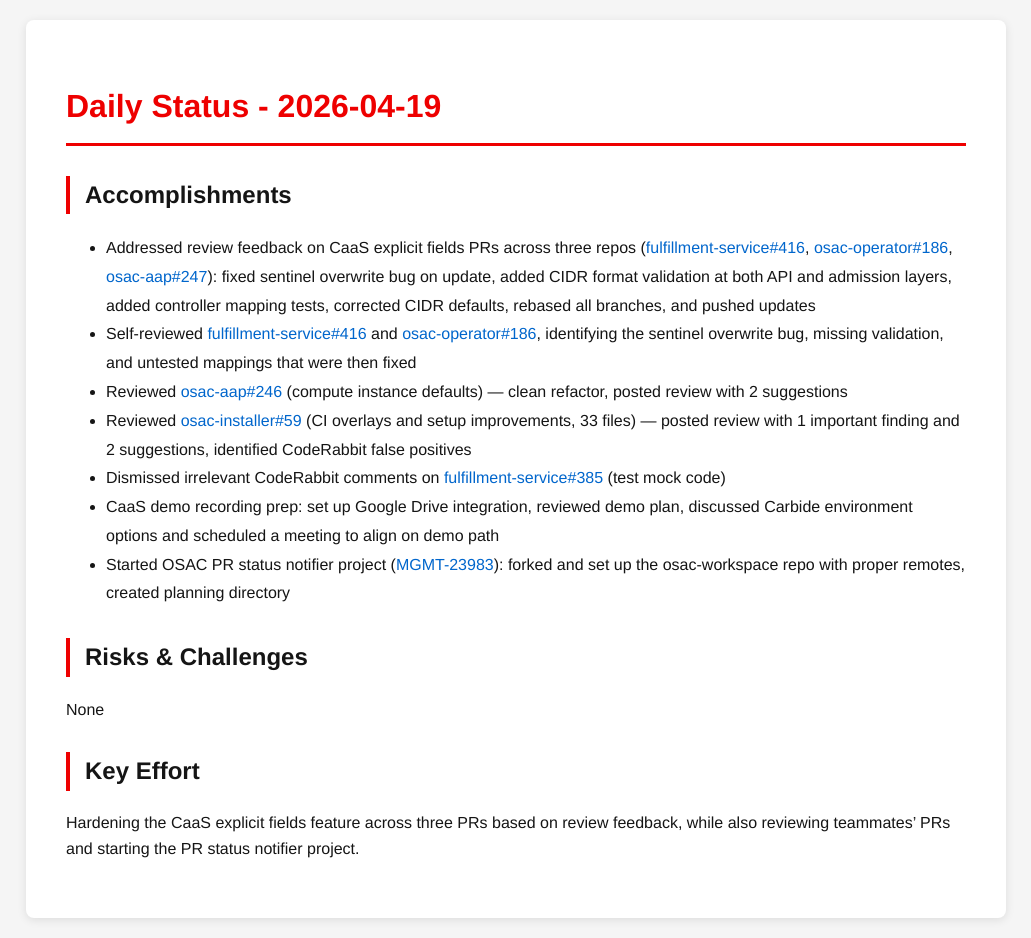
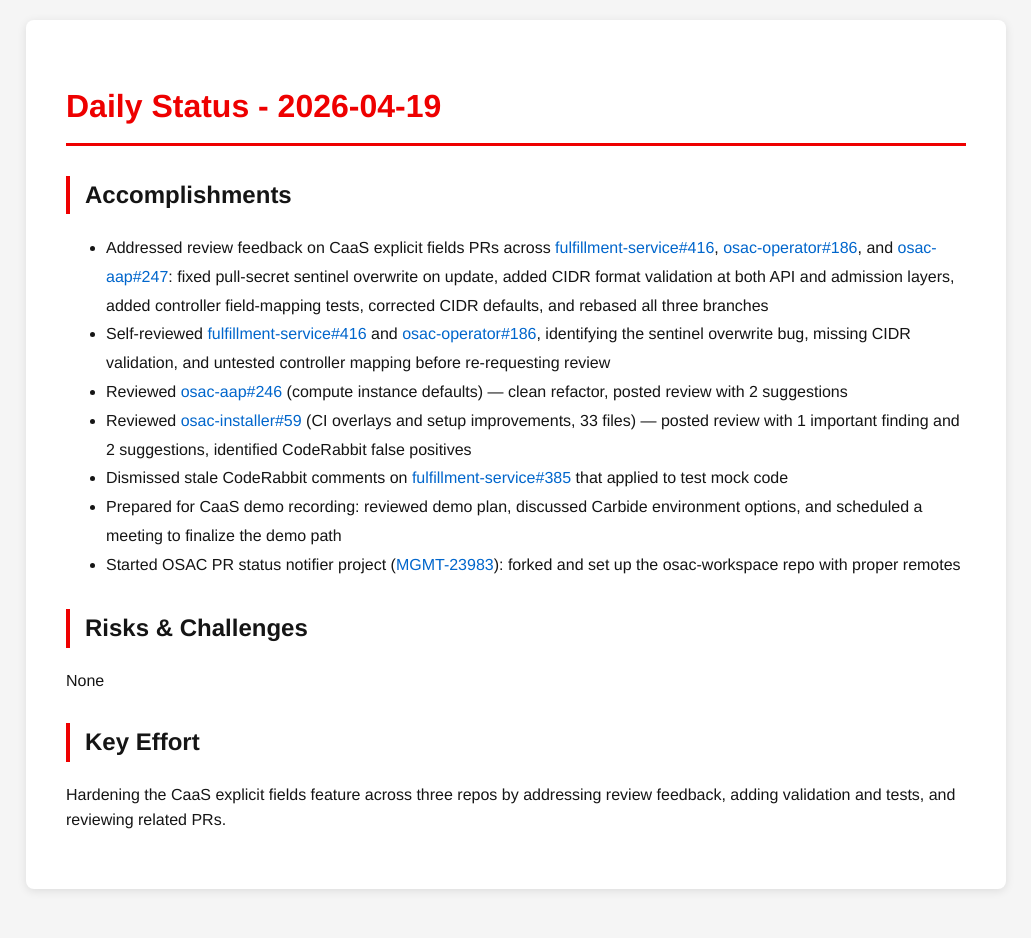
Before and after one commit to tzvatot/daily-status, a Jekyll site: the page built from 2026-04-19.md, in a window 1280 px wide. Shown: the whole page, without its empty margins (124-1155 px from the left). Built offline with Jekyll 4.4.1, drawn with Linux system fonts in a browser that asks for light colours; after the commit the page ends 909 px from its top, so only the background shows below that.

Commit message:
Daily status update - 2026-04-19

```diff
--- a/2026-04-19.md
+++ b/2026-04-19.md
@@ -7,16 +7,16 @@
 # Daily Status - 2026-04-19
 
 ## Accomplishments
-- Addressed review feedback on CaaS explicit fields PRs across three repos ([fulfillment-service#416](https://github.com/osac-project/fulfillment-service/pull/416), [osac-operator#186](https://github.com/osac-project/osac-operator/pull/186), [osac-aap#247](https://github.com/osac-project/osac-aap/pull/247)): fixed sentinel overwrite bug on update, added CIDR format validation at both API and admission layers, added controller mapping tests, corrected CIDR defaults, rebased all branches, and pushed updates
-- Self-reviewed [fulfillment-service#416](https://github.com/osac-project/fulfillment-service/pull/416) and [osac-operator#186](https://github.com/osac-project/osac-operator/pull/186), identifying the sentinel overwrite bug, missing validation, and untested mappings that were then fixed
+- Addressed review feedback on CaaS explicit fields PRs across [fulfillment-service#416](https://github.com/osac-project/fulfillment-service/pull/416), [osac-operator#186](https://github.com/osac-project/osac-operator/pull/186), and [osac-aap#247](https://github.com/osac-project/osac-aap/pull/247): fixed pull-secret sentinel overwrite on update, added CIDR format validation at both API and admission layers, added controller field-mapping tests, corrected CIDR defaults, and rebased all three branches
+- Self-reviewed [fulfillment-service#416](https://github.com/osac-project/fulfillment-service/pull/416) and [osac-operator#186](https://github.com/osac-project/osac-operator/pull/186), identifying the sentinel overwrite bug, missing CIDR validation, and untested controller mapping before re-requesting review
 - Reviewed [osac-aap#246](https://github.com/osac-project/osac-aap/pull/246) (compute instance defaults) — clean refactor, posted review with 2 suggestions
 - Reviewed [osac-installer#59](https://github.com/osac-project/osac-installer/pull/59) (CI overlays and setup improvements, 33 files) — posted review with 1 important finding and 2 suggestions, identified CodeRabbit false positives
-- Dismissed irrelevant CodeRabbit comments on [fulfillment-service#385](https://github.com/osac-project/fulfillment-service/pull/385) (test mock code)
-- CaaS demo recording prep: set up Google Drive integration, reviewed demo plan, discussed Carbide environment options and scheduled a meeting to align on demo path
-- Started OSAC PR status notifier project ([MGMT-23983](https://issues.redhat.com/browse/MGMT-23983)): forked and set up the osac-workspace repo with proper remotes, created planning directory
+- Dismissed stale CodeRabbit comments on [fulfillment-service#385](https://github.com/osac-project/fulfillment-service/pull/385) that applied to test mock code
+- Prepared for CaaS demo recording: reviewed demo plan, discussed Carbide environment options, and scheduled a meeting to finalize the demo path
+- Started OSAC PR status notifier project ([MGMT-23983](https://issues.redhat.com/browse/MGMT-23983)): forked and set up the osac-workspace repo with proper remotes
 
 ## Risks & Challenges
 None
 
 ## Key Effort
-Hardening the CaaS explicit fields feature across three PRs based on review feedback, while also reviewing teammates' PRs and starting the PR status notifier project.
+Hardening the CaaS explicit fields feature across three repos by addressing review feedback, adding validation and tests, and reviewing related PRs.
```
